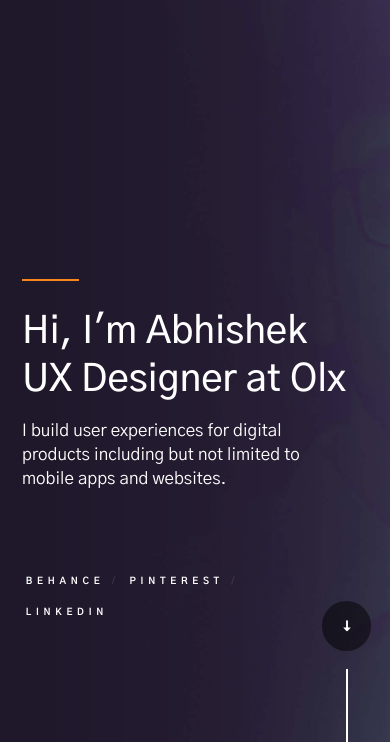
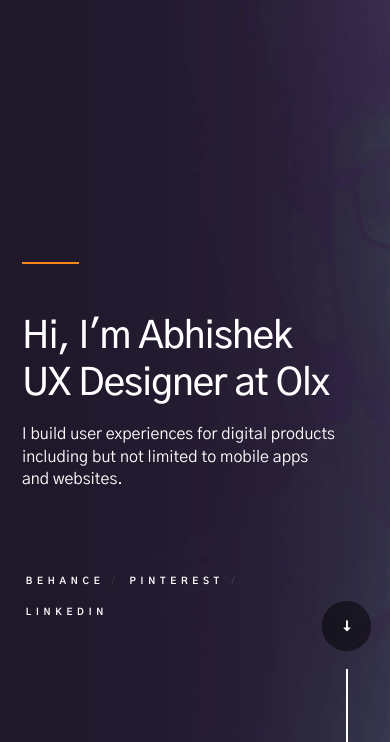
Before and after one commit to abhishekonboard/abhishekbhushan.com, a plain HTML site: page index.html in a window 390 px wide. Shown: the part 99-841 px from the top of the page. Drawn offline with nearby package versions, Linux system fonts and the light colour scheme.

Commit message:
Add files via upload

```diff
--- a/css/main.css
+++ b/css/main.css
@@ -2045,9 +2045,11 @@ input::-moz-focus-inner {
 }
 
 .hero-content h1 {
-  font-size: 7rem;
-  font-weight: 450;
-  line-height: 1.257;
+
+  font-size: 9rem;
+  font-weight: 500;
+  line-height: 8.5rem;
+    letter-spacing: -0.1rem;
   padding-right: 3.2rem;
   margin-top: 0;
   color: #ffffff;
@@ -2066,7 +2068,7 @@ input::-moz-focus-inner {
 }
 
 .hero-content h2 {
-  font-size: 3rem;
+  font-size: 2.6rem;
   font-weight: 400;
   line-height: 1.40;
   padding-right: 3.2rem;
@@ -2313,15 +2315,23 @@ html.no-csstransitions .hero-content {
 }
 
 /* -------------------------------------------------------------------
- * responsive: default h1hero 7rem and h2hero 3rem
+ * responsive:
+h1
+font-size: 9rem;
+  font-weight: 500;
+  line-height: 8.5rem;
+    letter-spacing: -0.1rem;
+h2
+font-size: 2.2rem;
  * hero
  * ------------------------------------------------------------------- */
 @media screen and (max-width:1800px) {
   .hero-content h1 {
-    font-size: 6.3rem;
+    font-size: 8rem;
+      line-height: 7.8rem;
   }
      .hero-content h2 {
-    font-size: 2.8rem;
+    font-size: 2.2rem;
   }
 
   .hero-content h1::before {
@@ -2345,14 +2355,15 @@ html.no-csstransitions .hero-content {
 
 }
 
-@media screen and (max-width:1300px) {
+@media screen and (max-width:1400px) {
   .hero-content {
     max-width: 1200px;
   }
 
   .hero-content h1 {
-    font-size: 6rem;
-    padding-top: 3.2rem;
+    font-size: 6.5rem;
+      line-height: 7.0rem;
+    padding-top: 5.5rem;
   }
 
   .hero-content h1::before {
@@ -2362,7 +2373,7 @@ html.no-csstransitions .hero-content {
   }
 
     .hero-content h2 {
-    font-size: 2.6rem;
+    font-size: 2.0rem;
   }
 
 }
@@ -2386,9 +2397,11 @@ html.no-csstransitions .hero-content {
 @media screen and (max-width:1000px) {
   .hero-content h1 {
     font-size: 5.6rem;
+    line-height: 6.0rem;
+
   }
     .hero-content h2 {
-    font-size: 2.3rem;
+    font-size: 1.8rem;
   }
 
   .hero-social {
@@ -2399,10 +2412,12 @@ html.no-csstransitions .hero-content {
 
 @media screen and (max-width:800px) {
   .hero-content h1 {
-    font-size: 4.8rem;
+    font-size: 5rem;
+            line-height: 5.8rem;
+
   }
 .hero-content h2 {
-    font-size: 2.0rem;
+    font-size: 1.6rem;
   }
   .hero-social {
     padding-right: 7.2rem;
@@ -2421,13 +2436,15 @@ html.no-csstransitions .hero-content {
 
 @media screen and (max-width:600px) {
   .hero-content h1 {
-    font-size: 4.6rem;
+    font-size: 4.8rem;
+            line-height: 5.0rem;
+
   }
 
 
 
     .hero-content h2 {
-    font-size: 2.0rem;
+    font-size: 1.9rem;
   }
 
 
@@ -2444,11 +2461,13 @@ html.no-csstransitions .hero-content {
 
 @media screen and (max-width:500px) {
   .hero-content h1 {
-    font-size: 4.4rem;
+    font-size: 4.7rem;
+            line-height: 5.2rem;
+
     padding-right: 0;
   }
       .hero-content h2 {
-    font-size: 1.8rem;
+    font-size: 1.7rem;
   }
 
         .hero-content h2 br {
@@ -2460,9 +2479,11 @@ html.no-csstransitions .hero-content {
 @media screen and (max-width:410px) {
   .hero-content h1 {
     font-size: 4rem;
+            line-height: 5rem;
+
   }
      .hero-content h2 {
-    font-size: 1.8rem;
+    font-size: 1.7rem;
   }
 
 }
@@ -2470,9 +2491,11 @@ html.no-csstransitions .hero-content {
 @media screen and (max-width:360px) {
   .hero-content h1 {
     font-size: 3.8rem;
+            line-height: 4.8rem;
+
   }
     .hero-content h2 {
-    font-size: 1.7rem;
+    font-size: 1.5rem;
   }
 
 }
```
